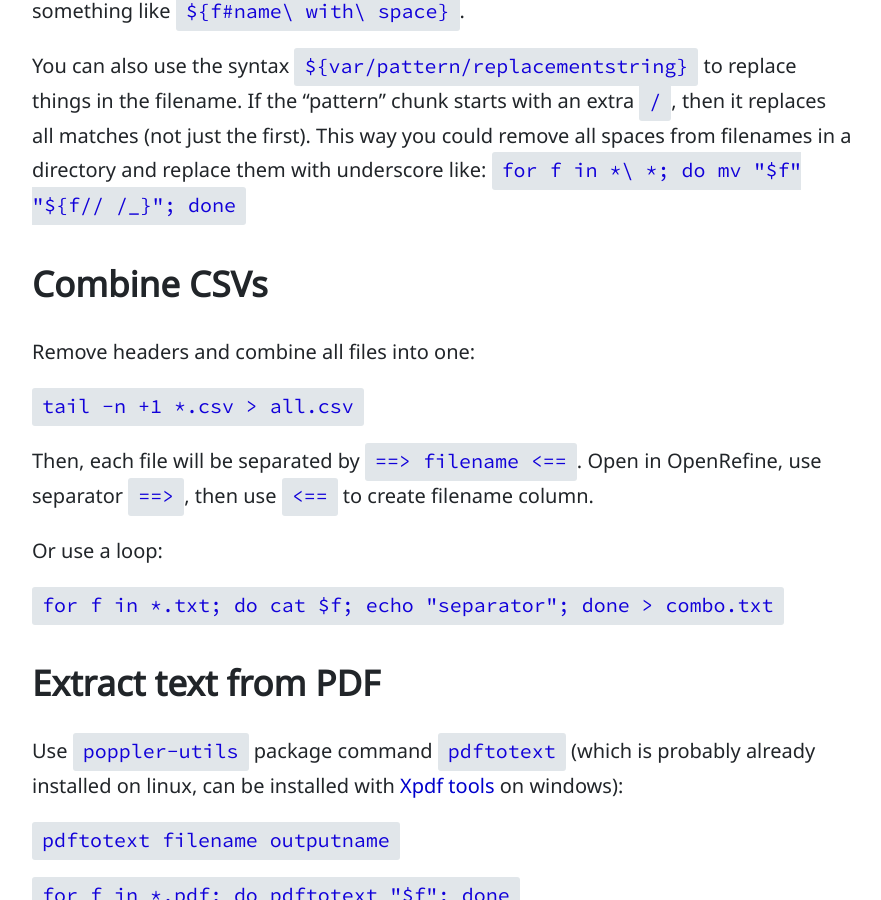
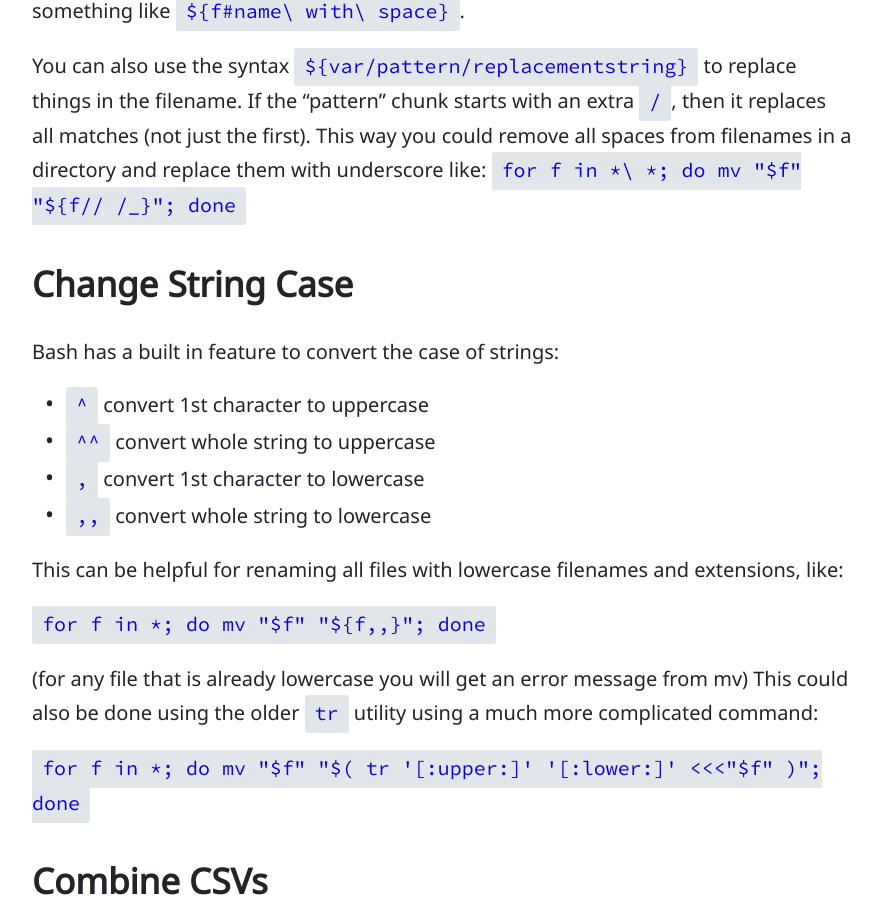
Before and after one commit to evanwill/_drafts, a Jekyll site: the page built from _notes/commandline-notes.md, in a window 1280 px wide and 900 px high, scrolled down 1103 px. Shown: the whole window, without its empty margins (198-1079 px from the left). Built offline with Jekyll 4.4.1, drawn with Linux system fonts in a browser that asks for light colours; comment, search, counter and statistics services are not loaded.

Commit message:
lowercase

```diff
--- a/_notes/commandline-notes.md
+++ b/_notes/commandline-notes.md
@@ -34,6 +34,24 @@ You can also use the syntax `${var/pattern/replacementstring}` to replace things
 If the "pattern" chunk starts with an extra `/`, then it replaces all matches (not just the first).
 This way you could remove all spaces from filenames in a directory and replace them with underscore like:
 `for f in *\ *; do mv "$f" "${f// /_}"; done`
+
+## Change String Case
+
+Bash has a built in feature to convert the case of strings:
+
+- `^` convert 1st character to uppercase
+- `^^` convert whole string to uppercase
+- `,` convert 1st character to lowercase
+- `,,` convert whole string to lowercase
+
+This can be helpful for renaming all files with lowercase filenames and extensions, like:
+
+`for f in *; do mv "$f" "${f,,}"; done`
+
+(for any file that is already lowercase you will get an error message from mv)
+This could also be done using the older `tr` utility using a much more complicated command:
+
+`for f in *; do mv "$f" "$( tr '[:upper:]' '[:lower:]' <<<"$f" )"; done`
 
 ## Combine CSVs
 
```
